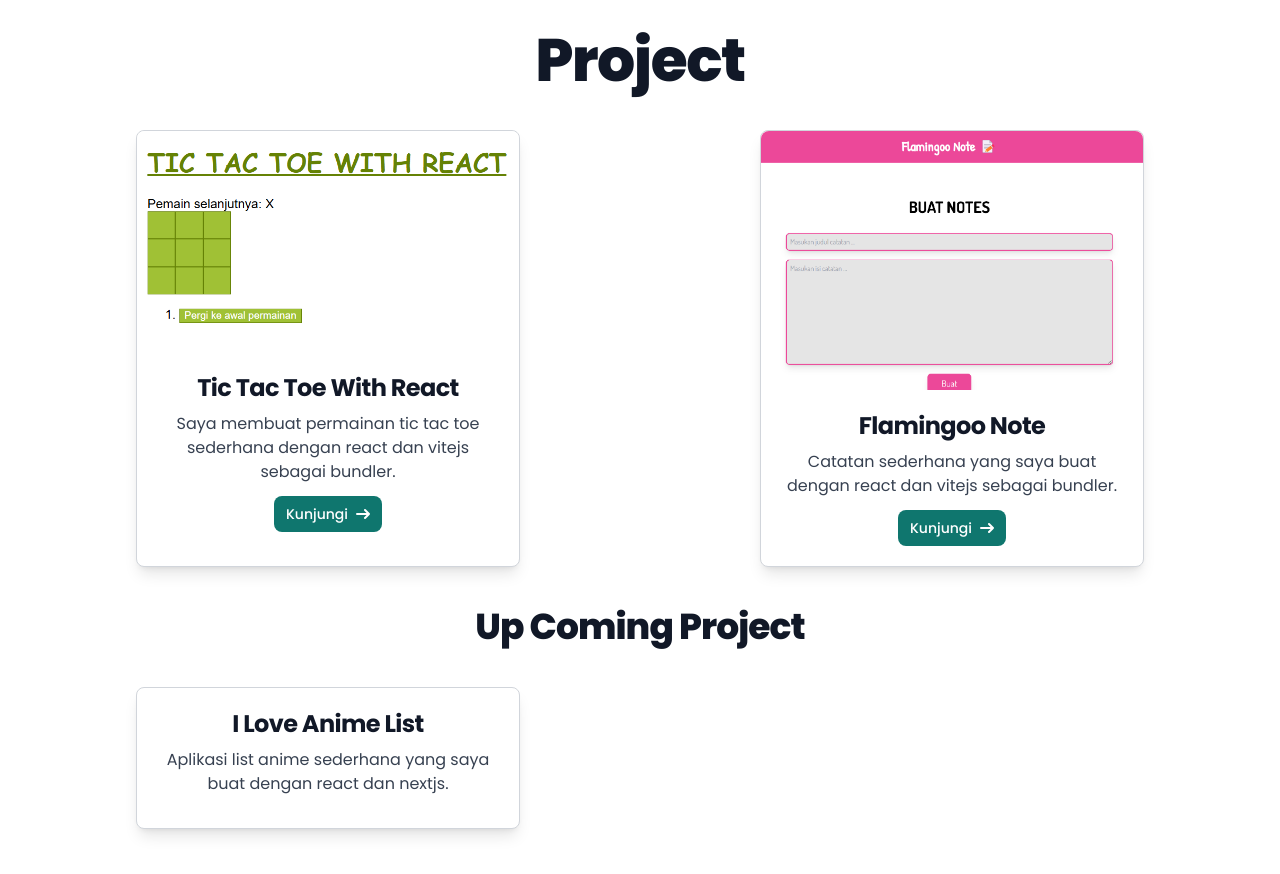
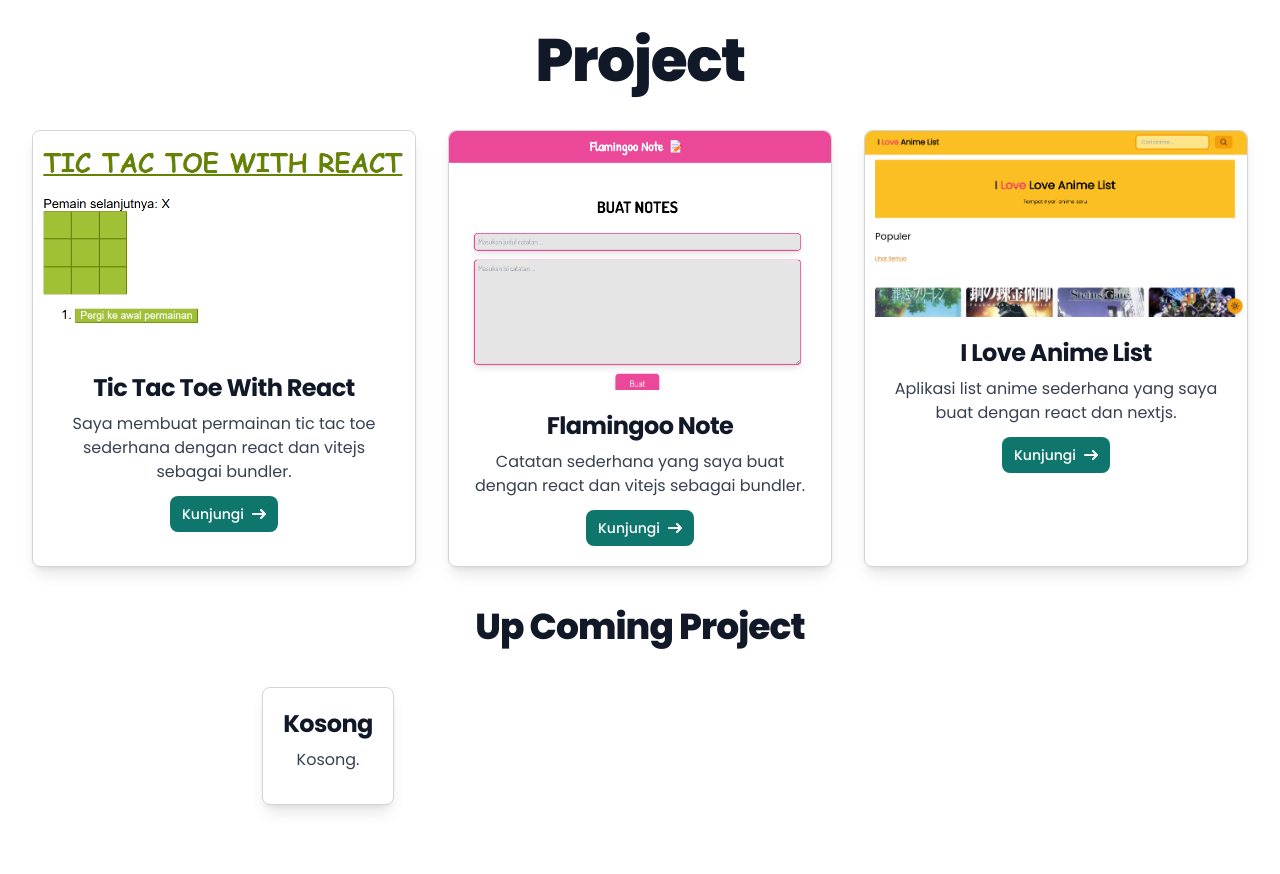
Before and after one commit to kalokaradia/My-Portfolio, a Next.js app: page / in a window 1280 px wide. Shown: the part 1940-2814 px from the top of the page. Built offline with nearby package versions, Linux system fonts and the light colour scheme.

Commit message:
menambahkan i love anime list ke project sudah jadi

```diff
--- a/src/components/Project.jsx
+++ b/src/components/Project.jsx
@@ -66,7 +66,7 @@ export default function Project() {
         <h1 className="mb-4 text-4xl font-extrabold leading-none tracking-tight text-gray-900 dark:text-white md:text-5xl lg:text-6xl">
           Project
         </h1>
-        <div className="mt-10 grid grid-cols-1 space-y-5 lg:grid-cols-2 lg:space-y-0">
+        <div className="mt-10 grid grid-cols-1 space-y-5 md:grid-cols-2 lg:grid-cols-3 lg:space-y-0">
           <ProjectComponent
             title="Tic Tac Toe With React"
             img="/ttt-with-react.vercel.app.png"
@@ -79,15 +79,18 @@ export default function Project() {
             url="https://flamingoo-note.vercel.app/"
             message="Catatan sederhana yang saya buat dengan react dan vitejs sebagai bundler."
           />
+          <ProjectComponent
+            title="I Love Anime List"
+            img="/iloveanimelist.vercel.app.png"
+            url="https://iloveanimelist.vercel.app/"
+            message="Aplikasi list anime sederhana yang saya buat dengan react dan nextjs."
+          />
         </div>
         <h1 className="mb-4 mt-10 text-2xl font-extrabold leading-none tracking-tight text-gray-900 dark:text-white md:text-3xl lg:text-4xl">
           Up Coming Project
         </h1>
         <div className="mt-10 grid grid-cols-1 space-y-5 lg:grid-cols-2 lg:space-y-0">
-          <UpComingProjectComponent
-            title="I Love Anime List"
-            message="Aplikasi list anime sederhana yang saya buat dengan react dan nextjs."
-          />
+          <UpComingProjectComponent title="Kosong" message="Kosong." />
         </div>
       </div>
     </section>
```
Also changed, not shown: public/iloveanimelist.vercel.app.png (added).
